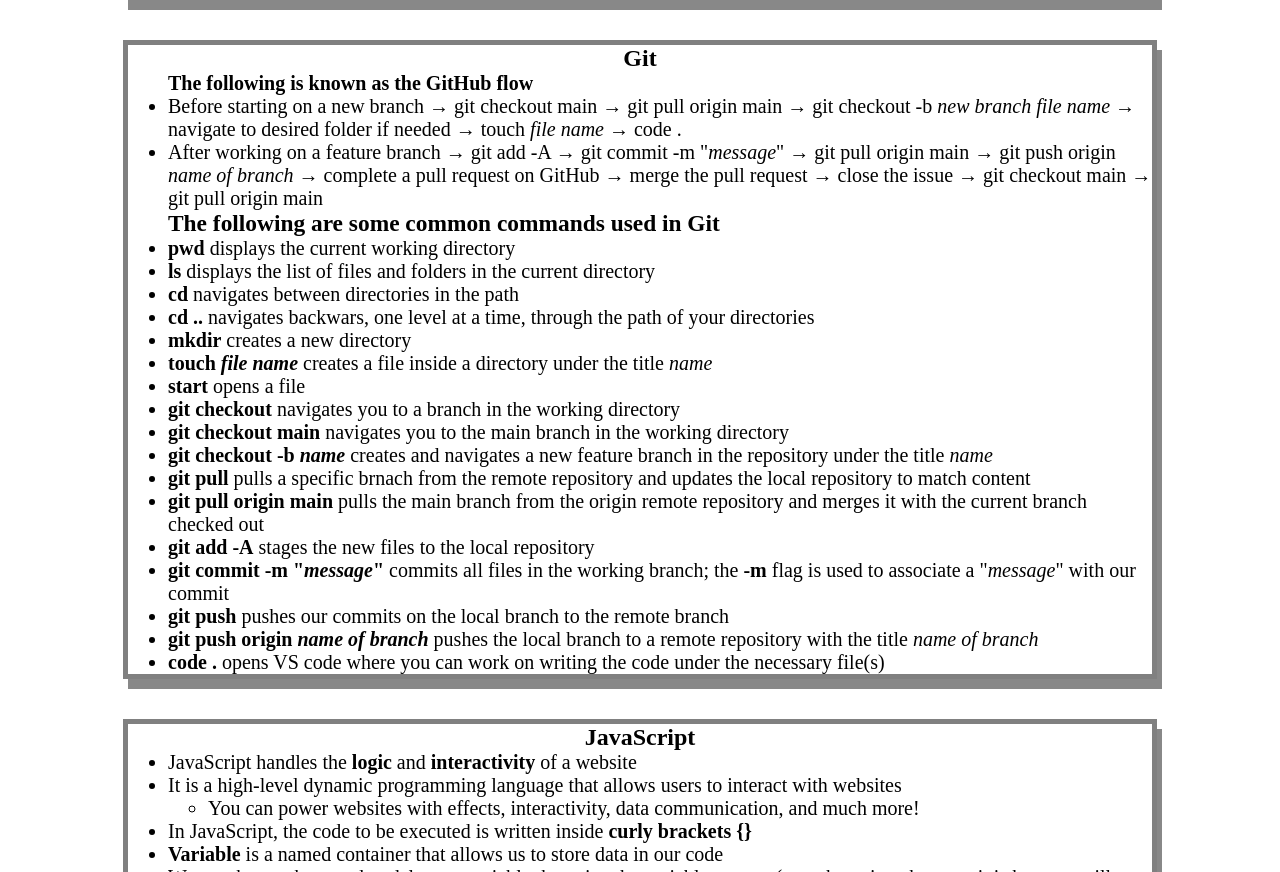
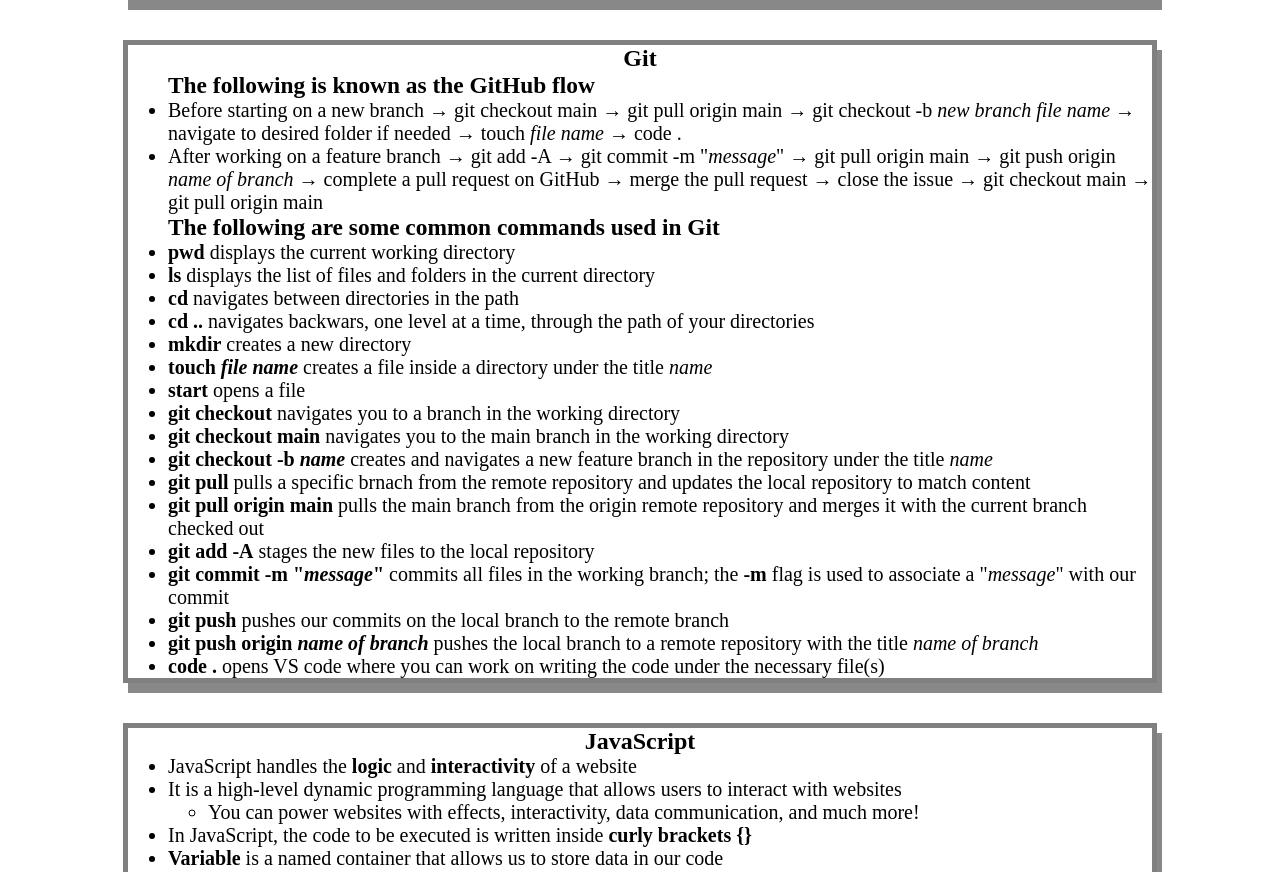
Before and after one commit to chriswaje/prework-study-guide, a plain HTML site: page index.html in a window 1280 px wide. Shown: the part 1930-2802 px from the top of the page. Drawn offline with Linux system fonts and the light colour scheme.

Commit message:
polished headers under Git section

```diff
--- a/index.html
+++ b/index.html
@@ -133,7 +133,7 @@
       <section class="card" id="git-section">
         <h2>Git</h2>
         <ul><!--start of Git notes-->
-        <h4>The following is known as the GitHub flow</h4>
+        <h3>The following is known as the GitHub flow</h3>
           <li>Before starting on a new branch &rarr; git checkout main &rarr; git pull origin main &rarr; git checkout -b <i>new branch file name</i>
             &rarr; navigate to desired folder if needed &rarr; touch <i>file name</i> &rarr; code .</li>
           <li> After working on a feature branch &rarr; git add -A &rarr; git commit -m "<i>message</i>" &rarr; git pull origin main &rarr; git push origin
```
